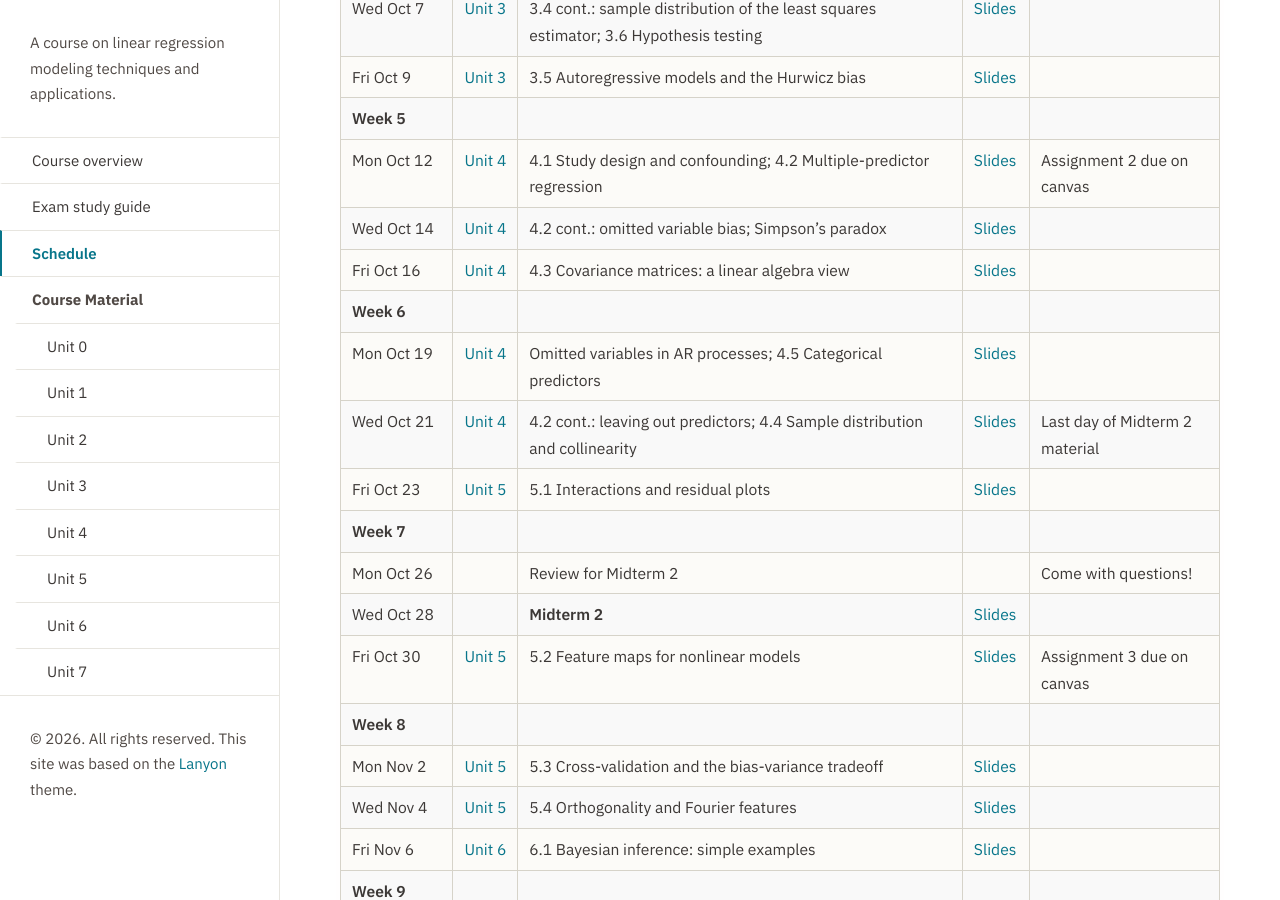
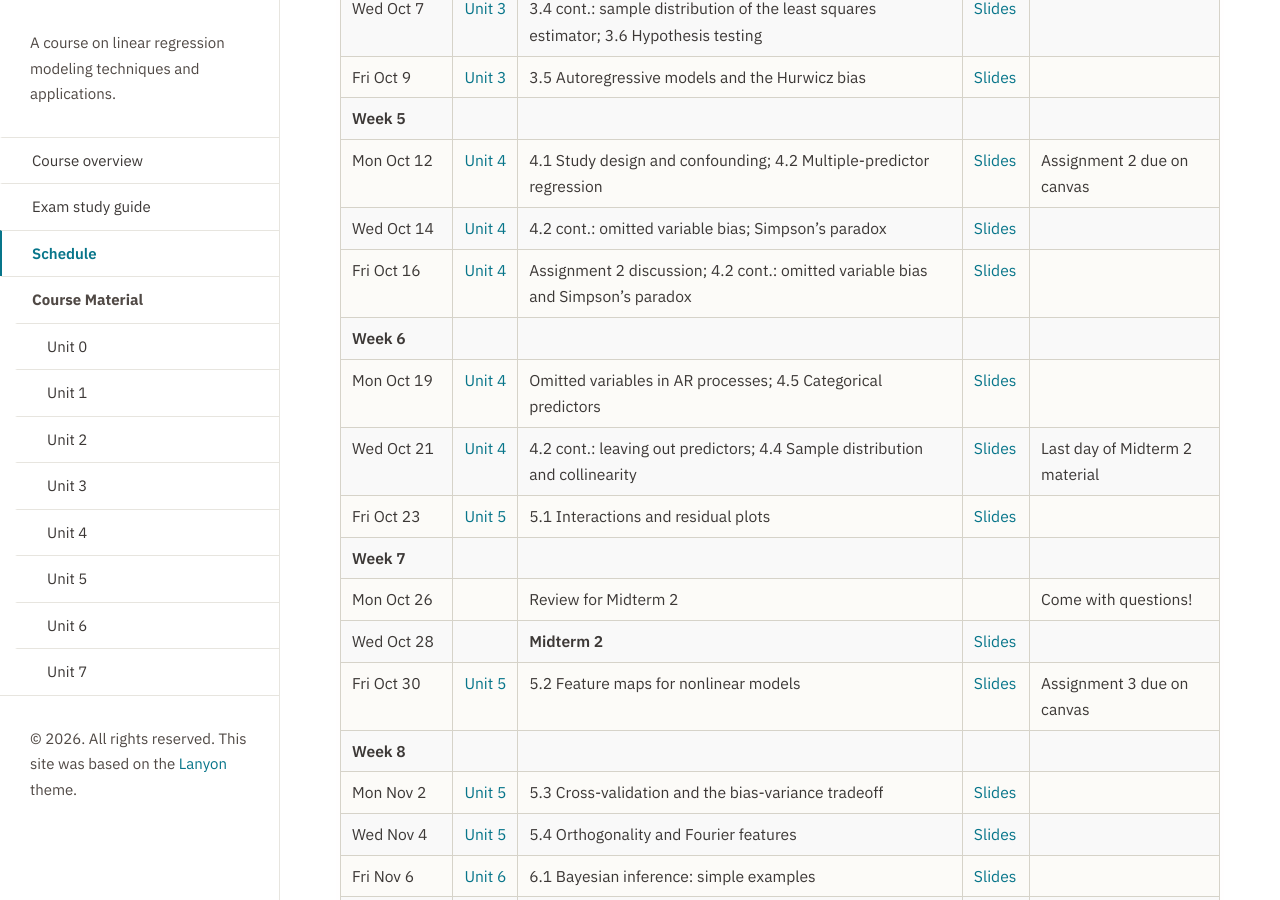
Before and after one commit to elevien/math50_2026, a Jekyll site: the page built from schedule.md, in a window 1280 px wide and 900 px high, scrolled down 1114 px. Built offline with Jekyll 4.4.1, drawn with Linux system fonts in a browser that asks for light colours.

Commit message:
Publish from math50_sandbox@05452f3

```diff
--- a/schedule.md
+++ b/schedule.md
@@ -33,7 +33,7 @@ Before going through Unit 1, please review [Unit 0]({{ '/unit0/' | relative_url
 | **Week 5** | | | | |
 | Mon Oct 12 | [Unit 4]({{ '/unit4/' | relative_url }}) | 4.1 Study design and confounding; 4.2 Multiple-predictor regression | [Slides]({{ '/unit4/slides-10-12.pdf' | relative_url }}) | Assignment 2 due on canvas |
 | Wed Oct 14 | [Unit 4]({{ '/unit4/' | relative_url }}) | 4.2 cont.: omitted variable bias; Simpson's paradox | [Slides]({{ '/unit4/slides-10-14.pdf' | relative_url }}) | |
-| Fri Oct 16 | [Unit 4]({{ '/unit4/' | relative_url }}) | 4.3 Covariance matrices: a linear algebra view | [Slides]({{ '/unit4/slides-10-16.pdf' | relative_url }}) | |
+| Fri Oct 16 | [Unit 4]({{ '/unit4/' | relative_url }}) | Assignment 2 discussion; 4.2 cont.: omitted variable bias and Simpson's paradox | [Slides]({{ '/unit4/slides-10-16.pdf' | relative_url }}) | |
 | **Week 6** | | | | |
 | Mon Oct 19 | [Unit 4]({{ '/unit4/' | relative_url }}) | Omitted variables in AR processes; 4.5 Categorical predictors | [Slides]({{ '/unit4/slides-10-19.pdf' | relative_url }}) | |
 | Wed Oct 21 | [Unit 4]({{ '/unit4/' | relative_url }}) | 4.2 cont.: leaving out predictors; 4.4 Sample distribution and collinearity | [Slides]({{ '/unit4/slides-10-21.pdf' | relative_url }}) | Last day of Midterm 2 material |
```
Also changed, not shown: 1 other file.
